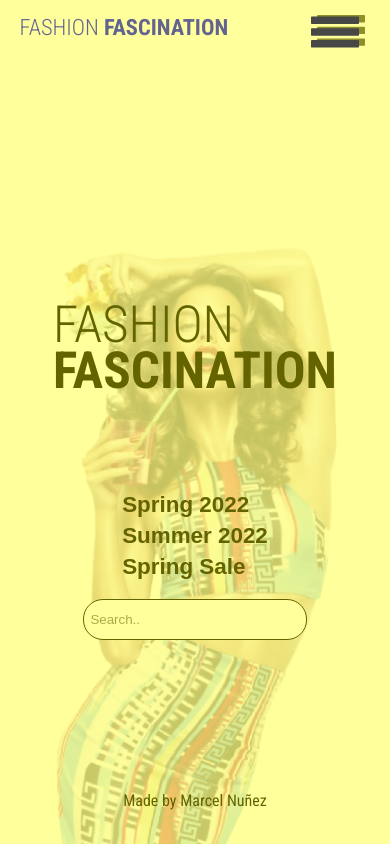
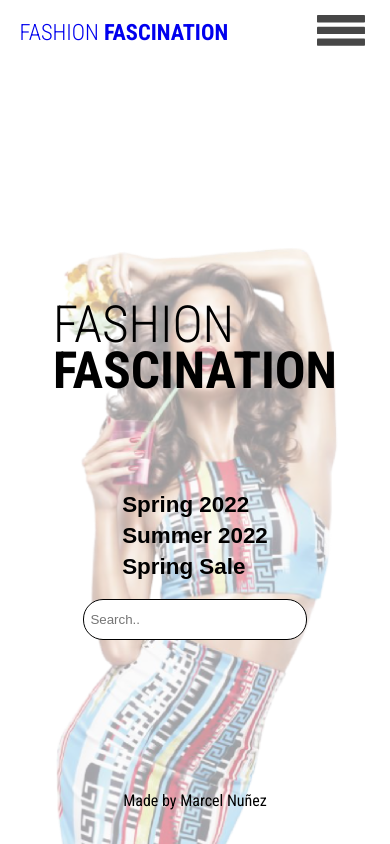
Before and after one commit to MarcelNDG/Fashion-2, a React (Create React App) app: page / in a window 390 px wide. Built offline with nearby package versions, Linux system fonts and the light colour scheme.

Commit message:
Mobile btn own component done

```diff
--- a/src/App.css
+++ b/src/App.css
@@ -28,14 +28,37 @@ body{
 /* -- TOPNAV -- */
 
 
-  /* -- Mobile menu button -- */
+  /* -- Mobile menu BTN -- */
+
+  .btnContainer{
+    position: absolute;
+    display: flex;
+    justify-content: flex-end;
+    top: 0;
+    width: 90vw;
+    height: 4rem;
 
 
+    z-index: 101;
+  }
+
+  .btnContainer button{
+    cursor: pointer;
+  }
+
+  .hmbgIcon{
+    padding: 0 0 0 0;
+    width: 3rem;
+    right: 0;
+
+  }
+
+  /* -- Mobile menu  -- */
 
   .sideMenu{
 
     position: fixed;
-    display: flex;
+    display: none;
     height: 100vh;
     width: 100vw;
     background-color: rgba(255, 255, 0, 0.39);
@@ -86,6 +109,8 @@ header button{
   text-decoration: none;
   font-size: 1.4rem;
   margin-right: auto;
+
+  z-index: 102;
 
 }
 .topLogo span{
@@ -139,13 +164,6 @@ header button{
   font-size: 2rem;
   font-weight: bolder;
   transform: translateY(-0.3rem);
-}
-
-
-.hmbgIcon{
-  padding: 0 0 0 0;
-  width: 3rem;
-  right: 0;
 }
 
 
--- a/src/Pages/Home.js
+++ b/src/Pages/Home.js
@@ -4,6 +4,7 @@ import { ReactComponent as Logo } from '../icon/hmbg-round.svg'
 import Model from '../img/model.png'
 
 import TopNav from '../components/TopNav'
+import MenuBtn from '../components/MenuBtn'
 import SeasonMenu from '../components/SeasonMenu'
 import Searchbar from '../components/Searchbar'
 import SphereBig from '../components/SphereBig'
@@ -21,6 +22,7 @@ const Home = () => {
         </div>
 
         <header>
+            <MenuBtn />
             <TopNav />
         </header>
 
--- /dev/null
+++ b/src/components/MenuBtn.js
@@ -0,0 +1,15 @@
+import React from 'react'
+
+import { ReactComponent as HmbgBtn } from '../icon/hmbg-round.svg'
+
+const MenuBtn = () => {
+    return (
+        <div className='btnContainer'>
+            <button>
+                <HmbgBtn className='hmbgIcon'/>
+            </button>
+        </div>
+    )
+}
+
+export default MenuBtn
--- a/src/components/TopNav.js
+++ b/src/components/TopNav.js
@@ -1,5 +1,3 @@
-import { ReactComponent as Logo } from '../icon/hmbg-round.svg'
-
 import { ReactComponent as Kart } from '../icon/shopping-cart.svg'
 import { ReactComponent as ProfileBtn } from '../icon/usermenu.svg'
 import { ReactComponent as ConfigBtn } from '../icon/shopping-cart.svg'
@@ -36,9 +34,9 @@ const TopNav = () => {
                 </ul>
                 <Profiles />
 
-                <button>
-                    <Logo className='hmbgIcon'/>
-                </button>
+
+
+
 
             </div>
             <div className='profileMenu showMenu' id='profileMenu'>
```
